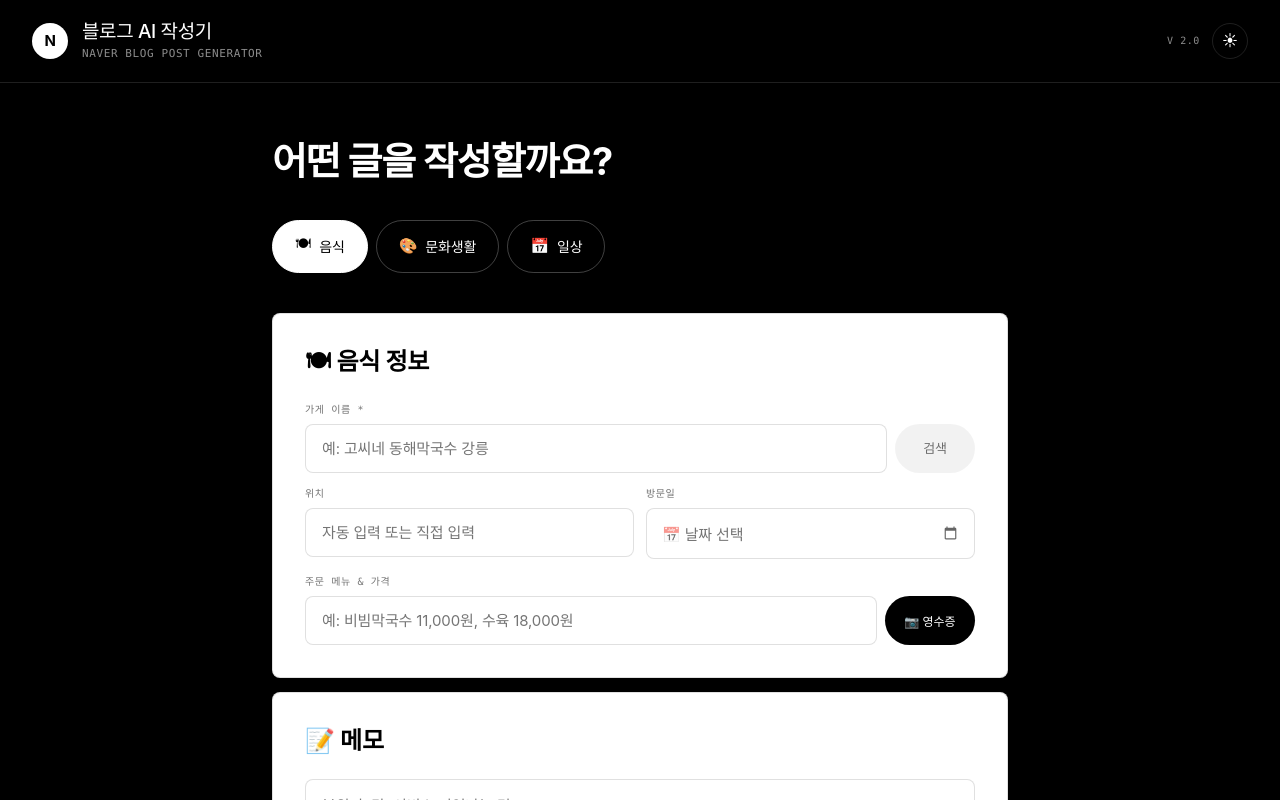
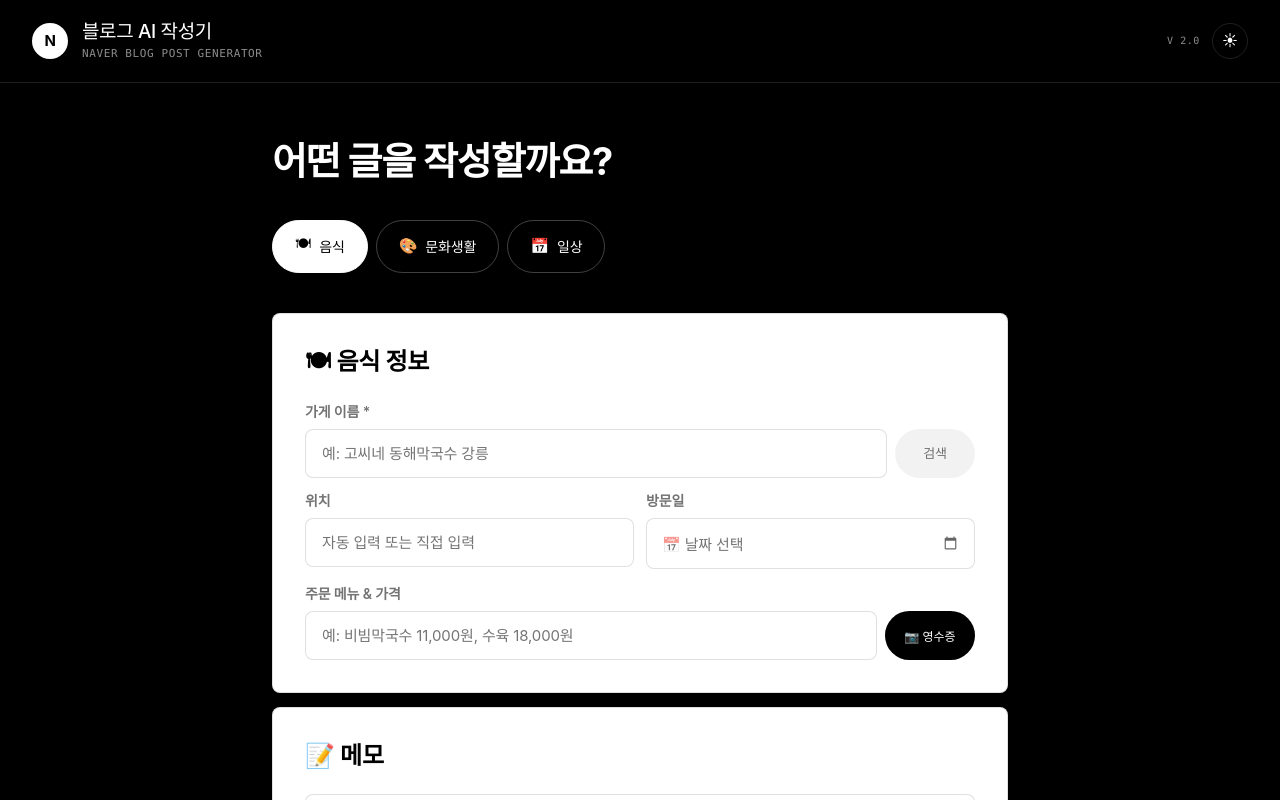
Before and after one commit to donggil-ux/naver-blog-writer, a React (Vite) app: page / in a window 1280 px wide. Shown: the top 800 px of the page. Built offline with nearby package versions, Linux system fonts and the light colour scheme; a web font is replaced by a local one.

Commit message:
design: input label to 14px weight 600

```diff
--- a/src/App.jsx
+++ b/src/App.jsx
@@ -231,7 +231,7 @@ const s = {
   body: { maxWidth: 780, margin: "0 auto", padding: "48px 24px 120px" },
   card: { background: COLORS.bg, borderRadius: 8, padding: 32, marginBottom: 14, border: `1px solid ${COLORS.border}` },
   secTitle: { fontFamily: FF_SANS, fontSize: 24, fontWeight: 700, color: COLORS.text, marginBottom: 22, display: "flex", alignItems: "center", gap: 8, letterSpacing: "-0.26px", lineHeight: 1.35 },
-  label: { fontFamily: FF_MONO, fontSize: 10, color: COLORS.muted, marginBottom: 8, display: "block", letterSpacing: "0.6px", textTransform: "uppercase", fontWeight: 400 },
+  label: { fontFamily: FF_SANS, fontSize: 14, color: COLORS.muted, marginBottom: 8, display: "block", letterSpacing: "-0.14px", fontWeight: 600 },
   input: { width: "100%", padding: "14px 16px", borderRadius: 8, border: `1px solid ${COLORS.border}`, fontSize: 15, color: COLORS.text, background: COLORS.bg, outline: "none", boxSizing: "border-box", fontFamily: FF_SANS, fontWeight: 400, letterSpacing: "-0.14px" },
   textarea: { width: "100%", padding: "14px 16px", borderRadius: 8, border: `1px solid ${COLORS.border}`, fontSize: 15, color: COLORS.text, background: COLORS.bg, outline: "none", resize: "vertical", minHeight: 100, boxSizing: "border-box", lineHeight: 1.55, fontFamily: FF_SANS, fontWeight: 340, letterSpacing: "-0.14px" },
   row: { display: "flex", gap: 12, marginBottom: 14 },
```
